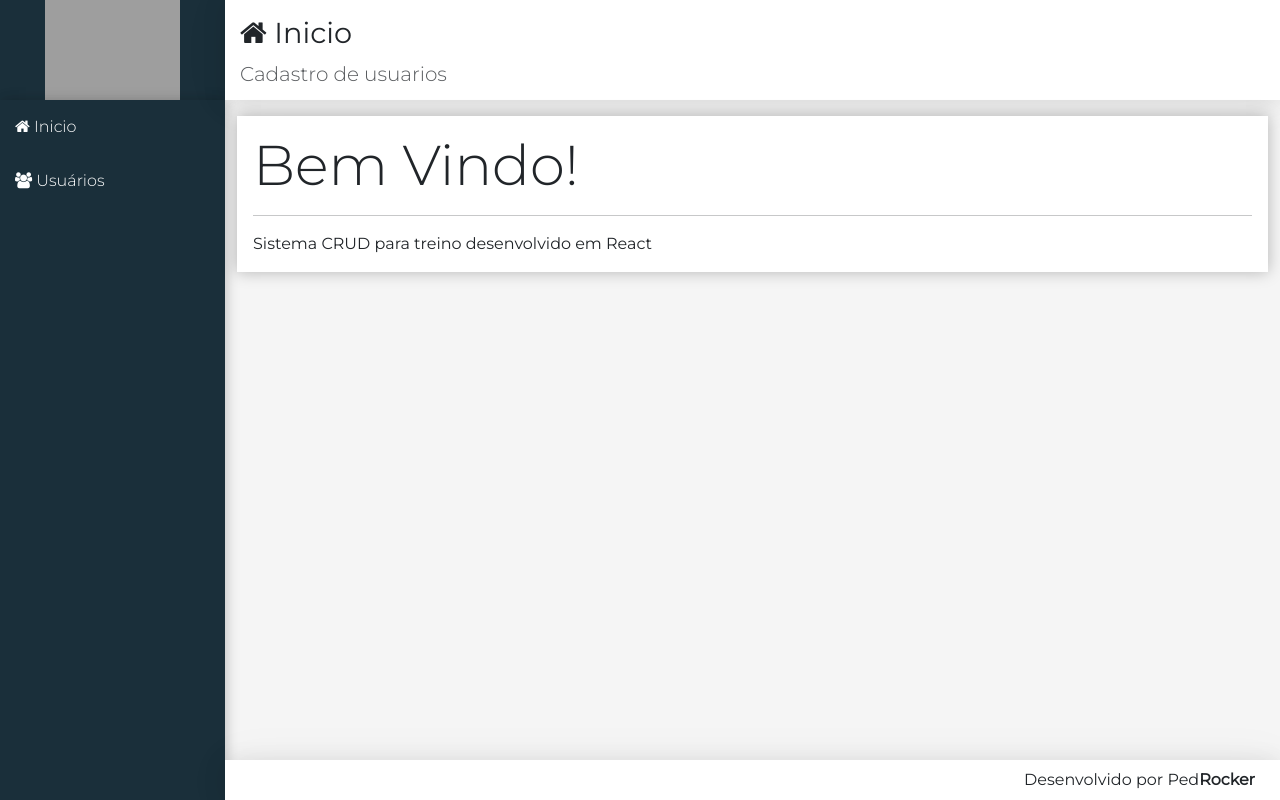
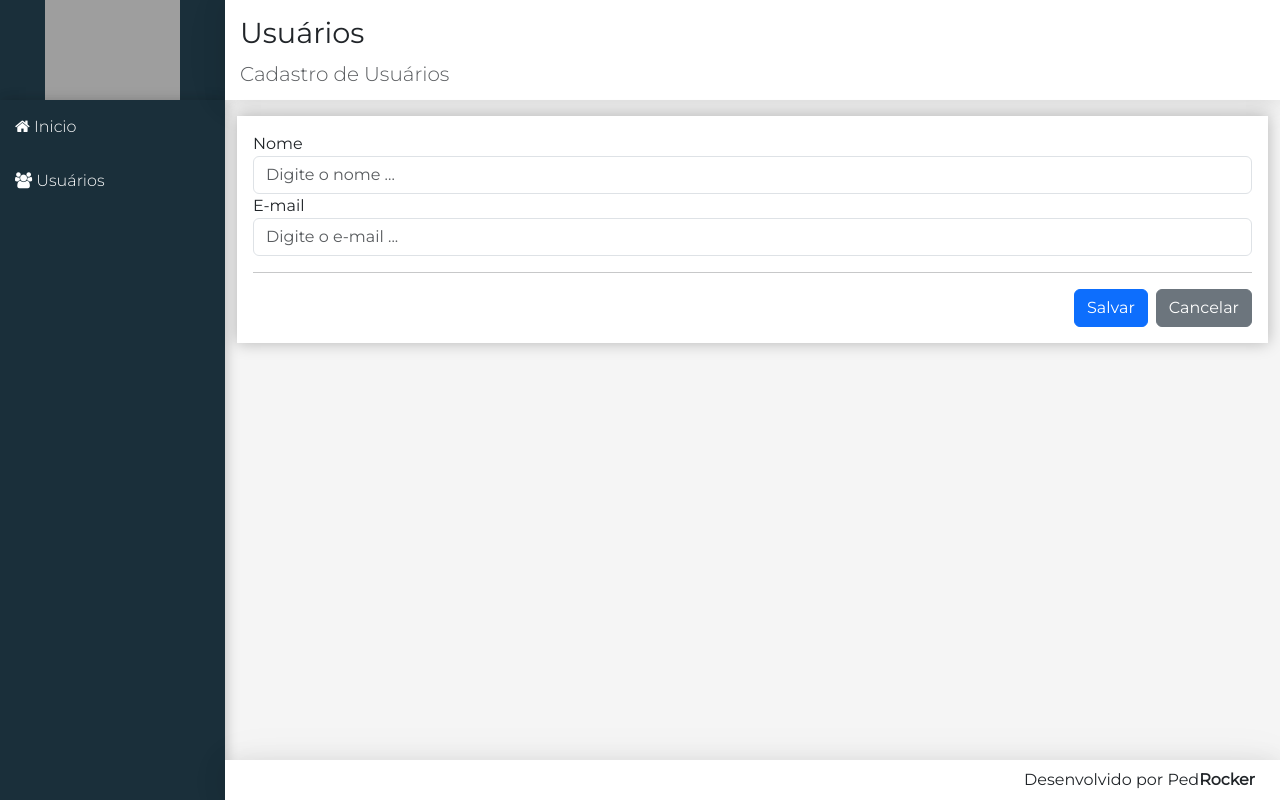
Before and after one commit to pedrockr/react_cadastro_usuarios, a React (Create React App) app: page /users in a window 1280 px wide. Built offline with nearby package versions, Linux system fonts and the light colour scheme; data requests are answered from the project's data file; grey boxes are pictures that could not be loaded.

Commit message:
Criação usuario

```diff
--- a/backend/db.json
+++ b/backend/db.json
@@ -1,15 +1,19 @@
 {
-    "users":[{
+  "users": [
+    {
       "id": 1,
       "name": "Artur Oliveira",
       "email": "aoliveira@gmail.com"
-
     },
     {
-        "id":2,
+      "id": 2,
       "name": "joao carlos",
       "email": "jcarlos@gmail.com"
-
+    },
+    {
+      "name": "jose",
+      "email": "ze@gmail.com",
+      "id": 3
     }
   ]
 }
--- a/src/components/templates/Logo.jsx
+++ b/src/components/templates/Logo.jsx
@@ -1,17 +1,17 @@
-import './Logo.css'
-import React from 'react'
+import "./Logo.css";
+import React from "react";
+import { Link } from "react-router-dom";
 
-import ImgLogo from "../../assets/images/logo.png"
+import ImgLogo from "../../assets/images/logo.png";
 
 const Logo = (props) => {
-    return(
-        <aside className='logo'>
-            <a href="/" className='logo'>
-                <img src={ImgLogo} alt="logo" />
-            </a>
-        </aside>
-    )
+  return (
+    <aside className="logo">
+      <Link to="/" className="logo">
+        <img src={ImgLogo} alt="logo" />
+      </Link>
+    </aside>
+  );
+};
 
-}
-
-export default Logo
+export default Logo;
--- a/src/components/templates/Nav.jsx
+++ b/src/components/templates/Nav.jsx
@@ -1,16 +1,17 @@
 import "./Nav.css";
 import React from "react";
+import { Link } from "react-router-dom";
 
 const Nav = (props) => {
   return (
     <aside className="menu-area">
       <nav className="menu">
-        <a href="#/">
+        <Link to="/">
           <i className="fa fa-home"></i> Inicio
-        </a>
-        <a href="#/users">
+        </Link>
+        <Link to="/users">
           <i className="fa fa-users"></i> Usuários
-        </a>
+        </Link>
       </nav>
     </aside>
   );
--- a/src/components/user/UserCrud.jsx
+++ b/src/components/user/UserCrud.jsx
@@ -1,2 +1,99 @@
-import React from "react";
+import React, { Component } from "react";
 import Main from "../templates/Main";
+import axios from "axios";
+
+const headerProps = {
+  icons: "users",
+  title: "Usuários",
+  subtitle: "Cadastro de Usuários",
+};
+
+const baseUrl = "http://localhost:3001/users";
+const initialState = {
+  user: { name: "", email: "" },
+  list: [],
+};
+
+class UserCrud extends Component {
+  state = { ...initialState };
+  UNSAFE_componentWillMount() {
+    axios(baseUrl).then((resp) => {
+      this.setState({ list: resp.data });
+    });
+  }
+  clear() {
+    this.setState({ user: initialState.user });
+  }
+  save() {
+    const user = this.state.user;
+    const method = user.id ? "put" : "post";
+    const url = user.id ? `${baseUrl}/${user.id}` : baseUrl;
+    axios[method](url, user).then((resp) => {
+      const list = this.getUpdatedList(resp.data);
+      this.setState({ user: initialState.user, list });
+    });
+  }
+  renderForm() {
+    return (
+      <div className="form">
+        <div className="row">
+          <div className="col-12 com-md-6">
+            <div className="form-group">
+              <label>Nome</label>
+              <input
+                type="text"
+                className="form-control"
+                name="name"
+                value={this.state.user.name}
+                onChange={(e) => this.updatedField(e)}
+                placeholder="Digite o nome ..."
+              />
+            </div>
+          </div>
+          <div className="col-12 com-md-6">
+            <div className="form-group">
+              <label>E-mail</label>
+              <input
+                type="text"
+                className="form-control"
+                name="email"
+                value={this.state.user.email}
+                onChange={(e) => this.updatedField(e)}
+                placeholder="Digite o e-mail ..."
+              />
+            </div>
+          </div>
+        </div>
+        <hr />
+        <div className="row">
+          <div className="col-12 d-flex justify-content-end">
+            <button className="btn btn-primary" onClick={(e) => this.save(e)}>
+              Salvar
+            </button>
+            <button
+              className="btn btn-secondary ms-2"
+              onClick={(e) => this.clear(e)}
+            >
+              Cancelar
+            </button>
+          </div>
+        </div>
+      </div>
+    );
+  }
+  getUpdatedList(user) {
+    const list = this.state.list.filter((u) => u.id !== user.id);
+    list.unshift(user);
+    return list;
+  }
+  updatedField(event) {
+    const user = { ...this.state.user };
+    user[event.target.name] = event.target.value;
+    this.setState({ user });
+  }
+  render() {
+    return <Main {...headerProps}>{this.renderForm()}</Main>;
+  }
+}
+
+export default UserCrud;
--- a/src/main/App.jsx
+++ b/src/main/App.jsx
@@ -2,6 +2,9 @@ import "./App.css";
 import React from "react";
 import "bootstrap/dist/css/bootstrap.min.css";
 import "font-awesome/css/font-awesome.min.css";
+import { BrowserRouter } from "react-router-dom";
+
+import HandleRoutes from "./Routes";
 
 import Logo from "../components/templates/Logo";
 import Nav from "../components/templates/Nav";
@@ -10,12 +13,14 @@ import Footer from "../components/templates/Footer";
 
 const App = () => {
   return (
-    <div className="app">
-      <Logo />
-      <Nav />
-      <Home />
-      <Footer />
-    </div>
+    <BrowserRouter>
+      <div className="app">
+        <Logo />
+        <Nav />
+        <HandleRoutes />
+        <Footer />
+      </div>
+    </BrowserRouter>
   );
 };
 
--- /dev/null
+++ b/src/main/Routes.jsx
@@ -0,0 +1,17 @@
+import React from "react";
+import { Routes, Route } from "react-router-dom";
+
+import Home from "../components/home/Home";
+import UserCrud from "../components/user/UserCrud";
+
+const HandleRoutes = (props) => {
+  return (
+    <Routes>
+      <Route exact path="/" element={<Home />} />
+      <Route path="/users" element={<UserCrud />} />
+      <Route path="*" element={<Home />} />
+    </Routes>
+  );
+};
+
+export default HandleRoutes;
```
Also changed, not shown: package.json (+5 -5 lines), 2 other files (tests, documents, lock files or other folders). Lines whose indentation alone changed are shown as unchanged.
